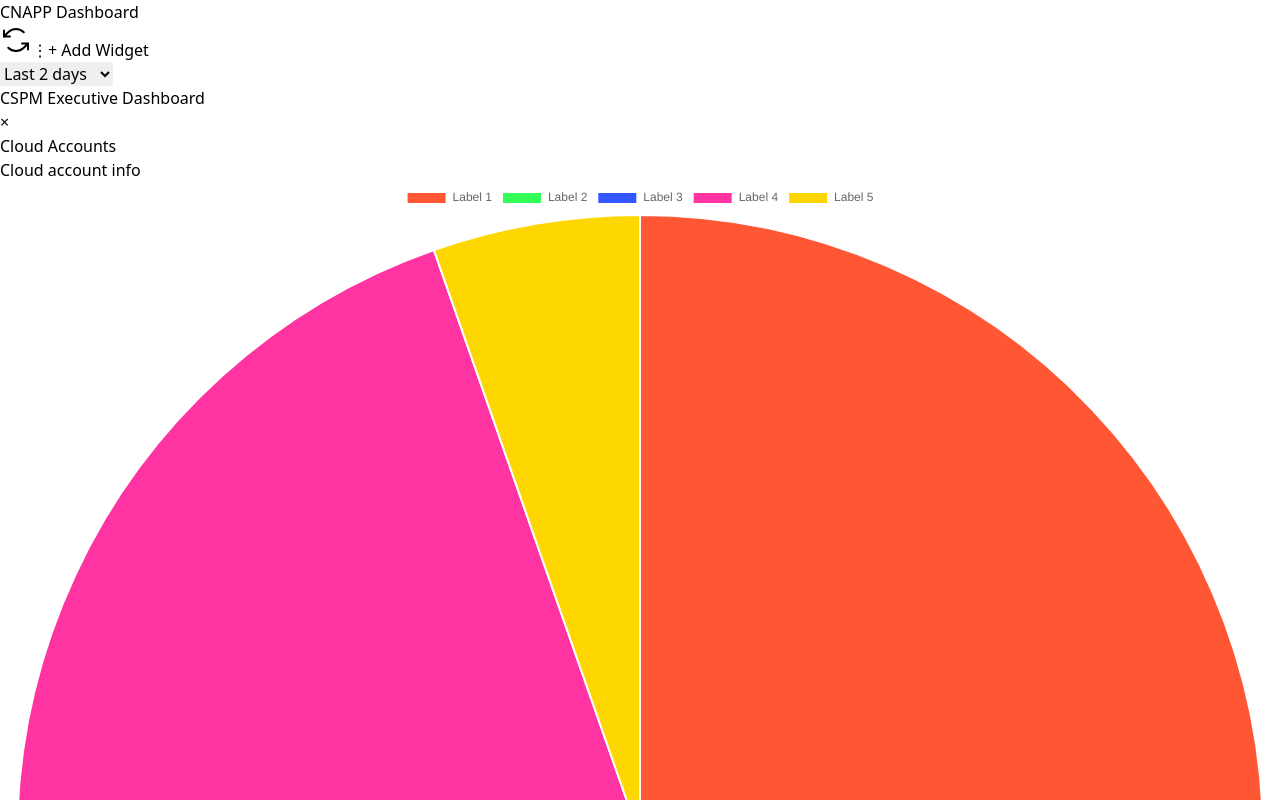
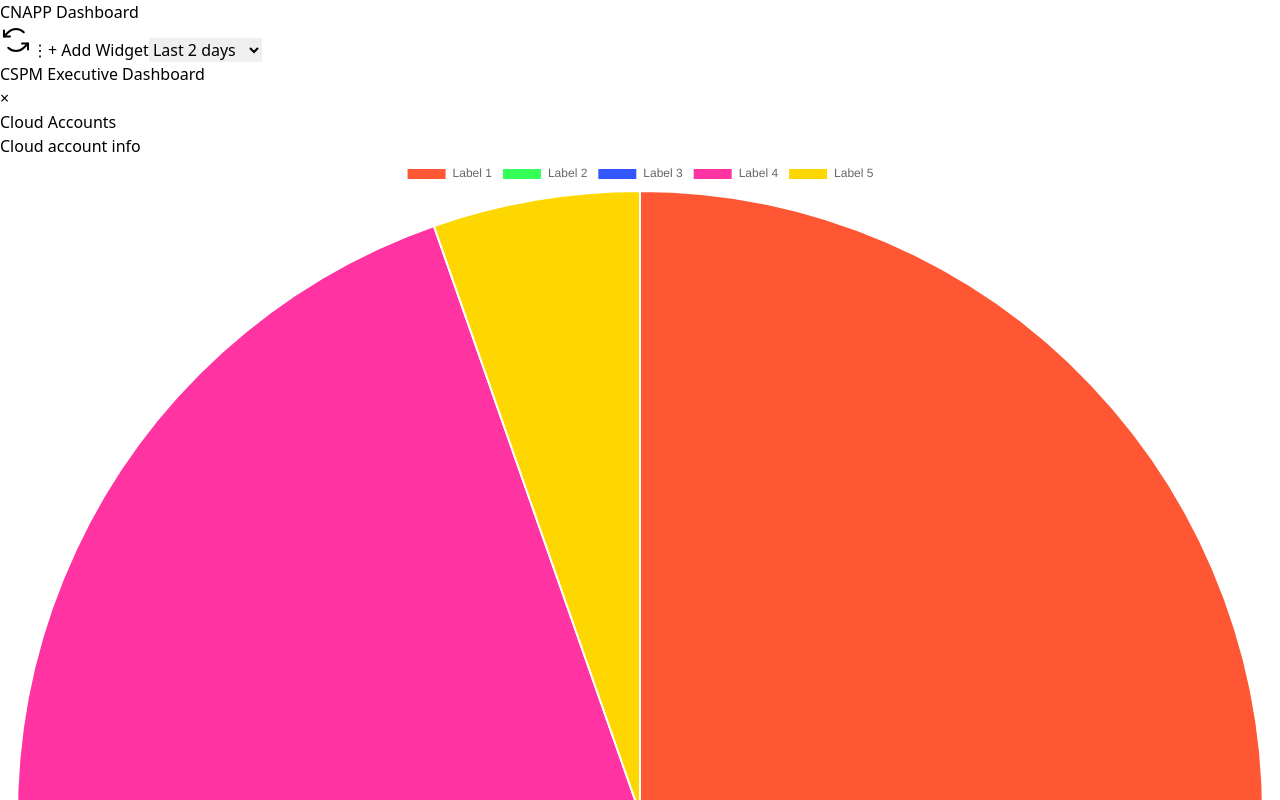
Before and after one commit to KiranBabuMakireddi/AccuKnox_Frontend_Trainee_Assesment, a React (Vite) app: page / in a window 1280 px wide. Shown: the top 800 px of the page. Built offline with nearby package versions, Linux system fonts and the light colour scheme; the HTML template or start-up script is replaced by a standard one.

Commit message:
Modularised the code

```diff
--- a/src/App.jsx
+++ b/src/App.jsx
@@ -2,9 +2,8 @@ import React, { useState, useEffect } from 'react';
 import dashboardData from './WidgetData';
 import AddWidgetModal from './components/AddWidgetModal';
 import { generateRandomChartData } from './generateRandomChartData';
-import { Pie } from 'react-chartjs-2';
-import { Bar } from 'react-chartjs-2';
-import {ArrowsCounterClockwise } from 'phosphor-react';
+import Header from './components/Header';
+import Category from './components/Category';
 import { Chart as ChartJS, ArcElement, Tooltip, Legend, CategoryScale, LinearScale, BarElement } from 'chart.js';
 
 ChartJS.register(ArcElement, Tooltip, Legend, CategoryScale, LinearScale, BarElement);
@@ -15,9 +14,8 @@ export default function App() {
   const [isGlobalModalOpen, setGlobalModalOpen] = useState(false);
 
   useEffect(() => {
-    // Initialize dashboard with random chart data when the app mounts
-    setDashboard((prevDashboard) =>
-      prevDashboard.map((category) => ({
+    setDashboard((prev) =>
+      prev.map((category) => ({
         ...category,
         widgets: category.widgets.map((widget) => ({
           ...widget,
@@ -35,12 +33,12 @@ export default function App() {
               ...cat,
               widgets: [
                 ...cat.widgets,
-                ...widgetsToAdd.filter(
-                  (w) => !cat.widgets.some((existing) => existing.name === w.name)
-                ).map((widget) => ({
-                  ...widget,
-                  chartData: generateRandomChartData(widget.chartType), // Generate chart data for new widgets
-                })),
+                ...widgetsToAdd
+                  .filter((w) => !cat.widgets.some((existing) => existing.name === w.name))
+                  .map((widget) => ({
+                    ...widget,
+                    chartData: generateRandomChartData(widget.chartType),
+                  })),
               ],
             }
           : cat
@@ -57,12 +55,12 @@ export default function App() {
           ...cat,
           widgets: [
             ...cat.widgets,
-            ...newWidgets.filter(
-              (w) => !cat.widgets.some((existing) => existing.name === w.name)
-            ).map((widget) => ({
-              ...widget,
-              chartData: generateRandomChartData(widget.chartType), // Generate chart data for new widgets
-            })),
+            ...newWidgets
+              .filter((w) => !cat.widgets.some((existing) => existing.name === w.name))
+              .map((widget) => ({
+                ...widget,
+                chartData: generateRandomChartData(widget.chartType),
+              })),
           ],
         };
       })
@@ -74,10 +72,7 @@ export default function App() {
     setDashboard((prev) =>
       prev.map((cat) =>
         cat.key === catKey
-          ? {
-              ...cat,
-              widgets: cat.widgets.filter((w) => w.name !== widgetName),
-            }
+          ? { ...cat, widgets: cat.widgets.filter((w) => w.name !== widgetName) }
           : cat
       )
     );
@@ -85,67 +80,17 @@ export default function App() {
 
   return (
     <div className="min-h-screen bg-[#f3f6fb] p-6">
-      <div className="flex flex-col sm:flex-row sm:justify-between sm:items-center gap-3 mb-4 p-4 bg-white sticky top-0 z-50">
-        <h1 className="text-lg font-semibold">CNAPP Dashboard</h1>
-        <div className="flex flex-wrap items-center gap-2">
-          <button className="border px-3 py-1 rounded text-sm"><ArrowsCounterClockwise size={32} /></button>
-          <button className="border px-3 py-1 rounded text-sm">⋮</button>
-          <button className="border px-3 py-1 rounded text-sm bg-[#0A1B53] text-white" onClick={() => setGlobalModalOpen(true)}>
-            + Add Widget
-          </button>
-          <div className="relative">
-            <select className="text-sm border px-2 py-1 rounded">
-              <option>Last 2 days</option>
-              <option>Last 7 days</option>
-              <option>Last 30 days</option>
-            </select>
-          </div>
-        </div>
-      </div>
-
+      <Header setGlobalModalOpen={setGlobalModalOpen} />
       {dashboard.map(({ category, widgets, key }) => (
-        <div key={key} className="mb-6">
-          <h2 className="text-lg font-semibold mb-2">{category}</h2>
-          <div className="grid grid-cols-1 md:grid-cols-3 gap-4">
-            {widgets.map((w) => (
-              <div key={w.name} className="bg-white p-4 rounded shadow relative">
-                <button
-                  className="absolute top-2 right-2 text-red-500"
-                  onClick={() => handleRemoveWidget(key, w.name)}
-                >
-                  &times;
-                </button>
-                <h3 className="font-semibold mb-1">{w.name}</h3>
-                <p className="text-sm text-gray-700">{w.text}</p>
-
-                {w.chartType === 'pie' && w.chartData && (
-                  <Pie
-                  data={w.chartData}
-                  height={80}
-                  width={80}
-                  options={{
-                    plugins: {
-                      legend: { display: true },
-                    },
-                  }}
-                />
-
-                )}
-                {w.chartType === 'bar' && w.chartData && (
-                  <Bar data={w.chartData} />
-                )}
-              </div>
-            ))}
-            <button
-              onClick={() => setModalCategoryKey(key)}
-              className="border-2 border-dashed border-gray-400 rounded flex items-center justify-center h-32 text-gray-600"
-            >
-              + Add Widget
-            </button>
-          </div>
-        </div>
+        <Category
+          key={key}
+          category={category}
+          widgets={widgets}
+          categoryKey={key}
+          onAddWidget={setModalCategoryKey}
+          onRemoveWidget={handleRemoveWidget}
+        />
       ))}
-
       {(modalCategoryKey || isGlobalModalOpen) && (
         <AddWidgetModal
           isGlobal={isGlobalModalOpen}
@@ -153,15 +98,9 @@ export default function App() {
             setModalCategoryKey(null);
             setGlobalModalOpen(false);
           }}
-          onSave={
-            isGlobalModalOpen
-              ? handleGlobalAddWidgets
-              : (widgets) => handleAddWidgets(widgets, modalCategoryKey)
-          }
+          onSave={isGlobalModalOpen ? handleGlobalAddWidgets : handleAddWidgets}
           categoryKey={modalCategoryKey}
-          currentWidgetsMap={Object.fromEntries(
-            dashboard.map((cat) => [cat.key, cat.widgets])
-          )}
+          currentWidgetsMap={Object.fromEntries(dashboard.map((cat) => [cat.key, cat.widgets]))}
         />
       )}
     </div>
--- /dev/null
+++ b/src/components/Category.jsx
@@ -0,0 +1,29 @@
+import React, { memo } from 'react';
+import Widget from './Widget';
+
+const Category = memo(({ category, widgets, categoryKey, onAddWidget, onRemoveWidget }) => {
+  return (
+    <div className="mb-6">
+      <h2 className="text-lg font-semibold mb-2">{category}</h2>
+      <div className="grid grid-cols-1 md:grid-cols-3 gap-4">
+        {widgets.map((widget) => (
+          <Widget
+            key={widget.name}
+            widget={widget}
+            categoryKey={categoryKey}
+            onRemove={onRemoveWidget}
+          />
+        ))}
+        <button
+          onClick={() => onAddWidget(categoryKey)}
+          className="border-2 border-dashed border-gray-400 rounded flex items-center justify-center h-32 text-gray-600"
+          aria-label={`Add widget to ${category}`}
+        >
+          + Add Widget
+        </button>
+      </div>
+    </div>
+  );
+});
+
+export default Category;
--- /dev/null
+++ b/src/components/Header.jsx
@@ -0,0 +1,29 @@
+import React from 'react';
+import { ArrowsCounterClockwise } from 'phosphor-react';
+
+export default function Header({ setGlobalModalOpen }) {
+  return (
+    <header className="flex flex-col sm:flex-row sm:justify-between sm:items-center gap-3 mb-4 p-4 bg-white sticky top-0 z-50">
+      <h1 className="text-lg font-semibold">CNAPP Dashboard</h1>
+      <div className="flex flex-wrap items-center gap-2">
+        <button className="border px-3 py-1 rounded text-sm" aria-label="Refresh">
+          <ArrowsCounterClockwise size={32} />
+        </button>
+        <button className="border px-3 py-1 rounded text-sm" aria-label="More options">
+          ⋮
+        </button>
+        <button
+          className="border px-3 py-1 rounded text-sm bg-[#0A1B53] text-white"
+          onClick={() => setGlobalModalOpen(true)}
+        >
+          + Add Widget
+        </button>
+        <select className="text-sm border px-2 py-1 rounded" aria-label="Time range">
+          <option>Last 2 days</option>
+          <option>Last 7 days</option>
+          <option>Last 30 days</option>
+        </select>
+      </div>
+    </header>
+  );
+}
--- /dev/null
+++ b/src/components/Widget.jsx
@@ -0,0 +1,31 @@
+import React, { memo } from 'react';
+import { Pie, Bar } from 'react-chartjs-2';
+
+const Widget = memo(({ widget, categoryKey, onRemove }) => {
+  return (
+    <div className="bg-white p-4 rounded shadow relative">
+      <button
+        className="absolute top-2 right-2 text-red-500"
+        onClick={() => onRemove(categoryKey, widget.name)}
+        aria-label={`Remove ${widget.name} widget`}
+      >
+        &times;
+      </button>
+      <h3 className="font-semibold mb-1">{widget.name}</h3>
+      <p className="text-sm text-gray-700">{widget.text}</p>
+      {widget.chartType === 'pie' && widget.chartData && (
+        <Pie
+          data={widget.chartData}
+          height={80}
+          width={80}
+          options={{ plugins: { legend: { display: true } } }}
+        />
+      )}
+      {widget.chartType === 'bar' && widget.chartData && (
+        <Bar data={widget.chartData} />
+      )}
+    </div>
+  );
+});
+
+export default Widget;
```
